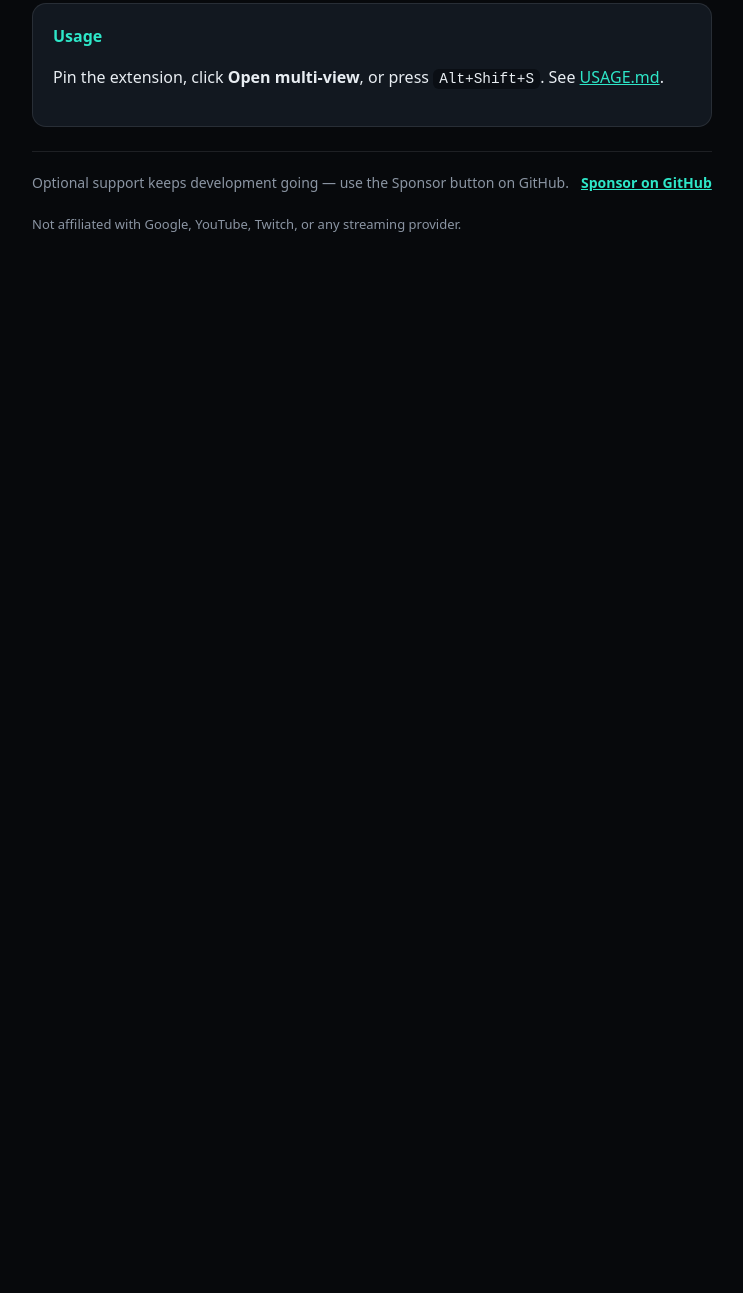
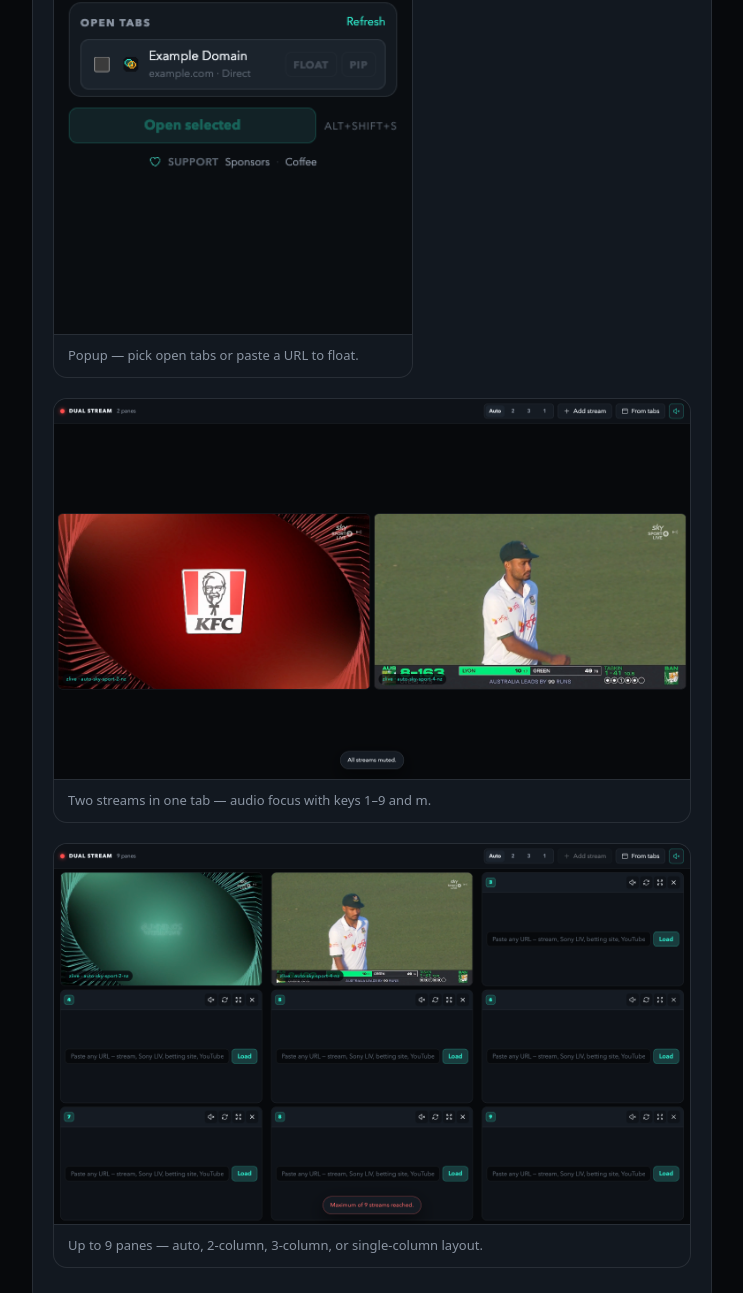
Before and after one commit to dheerajgoel17/dual-stream, a browser extension: page docs/index.html in a window 1280 px wide. Shown: the part 447-1740 px from the top of the page, without its empty margins (268-1011 px from the left). Before the commit the page ends 800 px from the top, so only its background shows below. Drawn offline with Linux system fonts and the light colour scheme.

Commit message:
Add extension screenshots to README and landing page.
Include popup and multi-view captures with npm run screenshots to regenerate.

Co-authored-by: Cursor <cursoragent@cursor.com>

```diff
--- a/docs/index.html
+++ b/docs/index.html
@@ -98,12 +98,75 @@
       .support-links a {
         font-weight: 600;
       }
+      .shots {
+        display: grid;
+        gap: 20px;
+        margin-bottom: 16px;
+      }
+      .shot {
+        margin: 0;
+        border: 1px solid var(--line);
+        border-radius: 14px;
+        overflow: hidden;
+        background: var(--surface);
+      }
+      .shot img {
+        display: block;
+        width: 100%;
+        height: auto;
+        vertical-align: middle;
+      }
+      .shot figcaption {
+        padding: 10px 14px 12px;
+        font-size: 13px;
+        color: var(--muted);
+        border-top: 1px solid var(--line);
+      }
+      .shot-narrow {
+        max-width: 360px;
+      }
     </style>
   </head>
   <body>
     <div class="wrap">
       <h1>Dual Stream</h1>
       <p class="lead">Watch up to 9 videos side by side in one Chrome tab. Free and ad-free.</p>
+
+      <div class="card">
+        <h2>Screenshots</h2>
+        <div class="shots">
+          <figure class="shot shot-narrow">
+            <img
+              src="screenshots/popup.png"
+              alt="Extension popup with open tabs and Open multi-view button"
+              width="340"
+              height="560"
+              loading="lazy"
+            />
+            <figcaption>Popup — pick open tabs or paste a URL to float.</figcaption>
+          </figure>
+          <figure class="shot">
+            <img
+              src="screenshots/multi-view-2.png"
+              alt="Multi-view grid showing two live streams side by side"
+              width="1440"
+              height="860"
+              loading="lazy"
+            />
+            <figcaption>Two streams in one tab — audio focus with keys 1–9 and m.</figcaption>
+          </figure>
+          <figure class="shot">
+            <img
+              src="screenshots/multi-view-9.png"
+              alt="Nine-pane grid with layout controls in the header"
+              width="1440"
+              height="860"
+              loading="lazy"
+            />
+            <figcaption>Up to 9 panes — auto, 2-column, 3-column, or single-column layout.</figcaption>
+          </figure>
+        </div>
+      </div>
 
       <div class="card">
         <h2>Install (unpacked)</h2>
--- a/package.json
+++ b/package.json
@@ -8,7 +8,8 @@
     "test": "npm run test:lint && npm run test:network && npm run test:browser",
     "test:lint": "node scripts/check-syntax.mjs",
     "test:network": "node scripts/e2e-zlive.mjs && node scripts/e2e-ondemand.mjs",
-    "test:browser": "node scripts/e2e-browser.mjs"
+    "test:browser": "node scripts/e2e-browser.mjs",
+    "screenshots": "node scripts/capture-screenshots.mjs"
   },
   "devDependencies": {
     "puppeteer-core": "^24.0.0"
```
Also changed, not shown: scripts/capture-screenshots.mjs (added, +31 -0 lines), README.md, docs/screenshots/multi-view-2.png (added), docs/screenshots/multi-view-9.png (added), docs/screenshots/popup.png (added).
